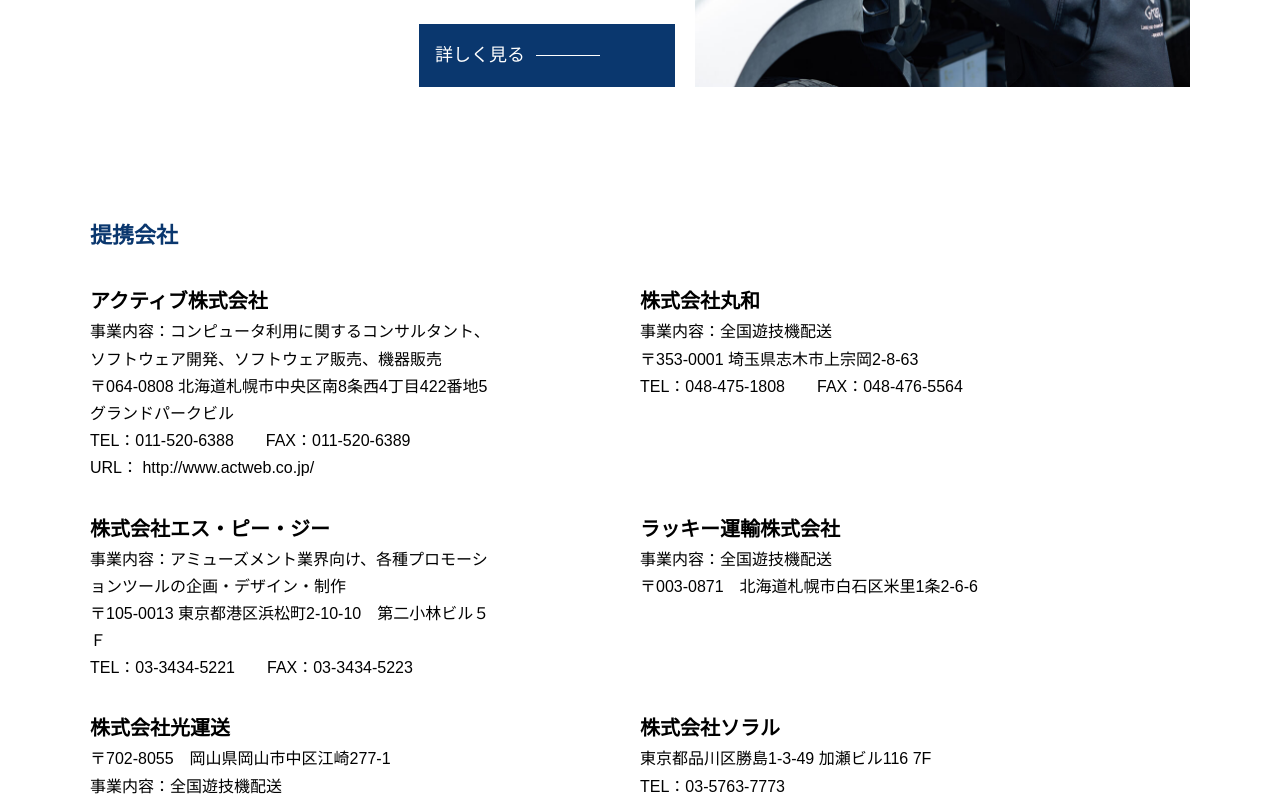
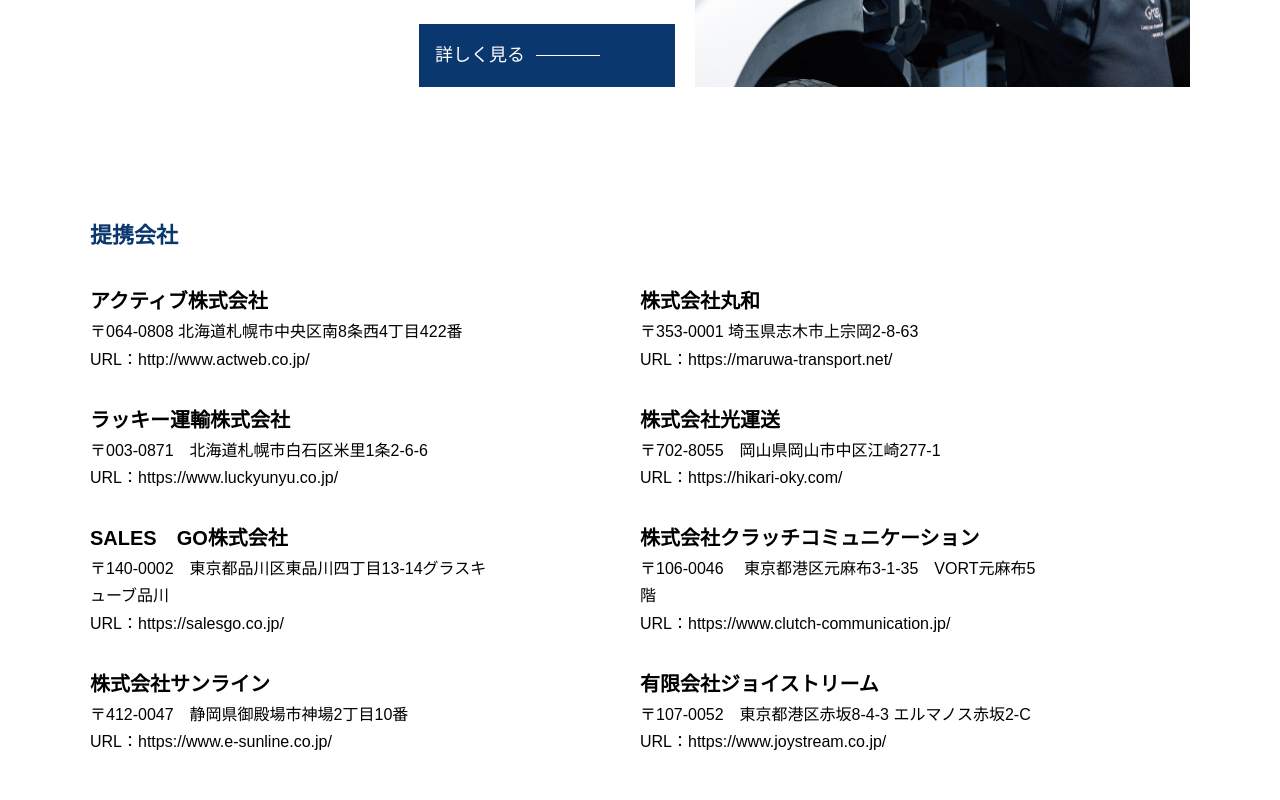
Before and after one commit to joystream20/sp-group, a Nuxt app: page /company in a window 1280 px wide. Shown: the part 4000-4800 px from the top of the page. Built offline with nearby package versions, Linux system fonts and the light colour scheme; what vue3-smooth-scroll would draw is missing.

Commit message:
loc-0828-1

```diff
--- a/src/pages/casestudies02.vue
+++ b/src/pages/casestudies02.vue
@@ -70,7 +70,7 @@
                     <div class="image">
                       <img src="@/assets/images/case/img_case2_1.png" width="660" alt="">
                     </div>
-                    <p class="txt">遠方への輸送でコスト増大<br>必要車両の確保が困難で輸送遅トラブルも…</p>
+                    <p class="txt">遠方への輸送でコスト増大<br>必要車両の確保が困難で輸送遅延トラブルも…</p>
                   </div>
                   <div class="block">
                     <p class="ttl _sp">すべての業務をSPグループに依頼</p>
--- a/src/pages/company/index.vue
+++ b/src/pages/company/index.vue
@@ -400,11 +400,7 @@
                         <dd>〒210-0869 神奈川県川崎市川崎区東扇島19-2 ロジポート東扇島C棟2階-Ｇ<br>
                         TEL：044-281-2415　　FAX：044-281-2416</dd>
                       </div>
-                      <div class="groupInnerList-item">
-                        <dt>埼玉営業所</dt>
-                        <dd>〒339-0073 埼玉県さいたま市岩槻区上野6−11−22<br>
-                        TEL：048-793-1181　　FAX：048-793-1182</dd>
-                      </div>
+
                     </dl>
                   </div>
                 </dd>
@@ -414,8 +410,7 @@
                   <img src="@/assets/images/page/img_company_sec3_list_ttl_03.png" height="52" alt="KOKO PLANNING">
                   <h3 class="name max-md:tw-block tw-font-semibold mac-md:tw-mt-4 md:tw-px-8">株式会社ココプランニング</h3>
                   <div class="tw-flex tw-items-center max-md:tw-mt-4 md:tw-flex-1">
-                    <span class="content tw-text-sm">東京都経営革新計画承認企業<br>
-                    事業内容：新台・中古台販売、遊技機設置</span>
+                    <span class="content tw-text-sm">事業内容：新台・中古台販売、遊技機設置</span>
                     <SvgAngleDown />
                   </div>
                 </dt>
@@ -468,16 +463,11 @@
                       </div>
                       <div class="groupInnerList-item">
                         <dt>本社所在地</dt>
-                        <dd>〒140-0012 東京都品川区勝島1-3-49　加瀬ビル116　7Ｆ<br>
-                        TEL：03-5763-7775　　FAX：03-5763-7771</dd>
-                      </div>
-                      <div class="groupInnerList-item">
-                        <dt>上野営業所</dt>
                         <dd>〒110-0015　東京都台東区東上野3-16-1　佐野ビル1F、2F<br>
                         TEL：03-3837-9555　　FAX：03-3837-9557</dd>
                       </div>
                       <div class="groupInnerList-item">
-                        <dt>福岡営業所（株式会社ソリッド内）</dt>
+                        <dt>福岡営業所</dt>
                         <dd>〒818-0041 福岡県筑紫野市上古賀4-16-3　オフィスパレア筑紫野ⅡA-1<br>
                         TEL：092-555-2720　　FAX：092-555-2721</dd>
                       </div>
@@ -519,7 +509,7 @@
                       </div>
                       <div class="groupInnerList-item">
                         <dt>主要取引銀行</dt>
-                        <dd>西日本シティ銀行　　二日市支店</dd>
+                        <dd>西日本シティ銀行・みずほ銀行</dd>
                       </div>
                       <div class="groupInnerList-item">
                         <dt>本社所在地</dt>
@@ -567,66 +557,57 @@
               <div class="tieupList-item tw-mb-12">
                 <dt class="tw-font-semibold tw-text-2xl">アクティブ株式会社</dt>
                 <dd>
-                  事業内容：コンピュータ利用に関するコンサルタント、ソフトウェア開発、ソフトウェア販売、機器販売<br>
-                  〒064-0808 北海道札幌市中央区南8条西4丁目422番地5　グランドパークビル<br>
-                  TEL：011-520-6388　　FAX：011-520-6389<br>
-                  URL： http://www.actweb.co.jp/
+                  〒064-0808 北海道札幌市中央区南8条西4丁目422番<br>
+                  URL：<a href="http://www.actweb.co.jp/" target="_blank">http://www.actweb.co.jp/</a>
                 </dd>
               </div>
               <div class="tieupList-item tw-mb-12">
                 <dt class="tw-font-semibold tw-text-2xl">株式会社丸和</dt>
                 <dd>
-                  事業内容：全国遊技機配送<br>
                   〒353-0001 埼玉県志木市上宗岡2-8-63<br>
-                  TEL：048-475-1808　　FAX：048-476-5564
-                </dd>
-              </div>
-              <div class="tieupList-item tw-mb-12">
-                <dt class="tw-font-semibold tw-text-2xl">株式会社エス・ピー・ジー</dt>
-                <dd>
-                  事業内容：アミューズメント業界向け、各種プロモーションツールの企画・デザイン・制作<br>
-                  〒105-0013 東京都港区浜松町2-10-10　第二小林ビル５Ｆ<br>
-                  TEL：03-3434-5221　　FAX：03-3434-5223
+                  URL：<a href="https://maruwa-transport.net/" target="_blank">https://maruwa-transport.net/</a>
                 </dd>
               </div>
               <div class="tieupList-item tw-mb-12">
                 <dt class="tw-font-semibold tw-text-2xl">ラッキー運輸株式会社</dt>
-                <dd>事業内容：全国遊技機配送<br>
-                  〒003-0871　北海道札幌市白石区米里1条2-6-6
+                <dd>〒003-0871　北海道札幌市白石区米里1条2-6-6<br>
+                  URL：<a href="https://www.luckyunyu.co.jp/" target="_blank">https://www.luckyunyu.co.jp/</a>
                 </dd>
               </div>
               <div class="tieupList-item tw-mb-12">
                 <dt class="tw-font-semibold tw-text-2xl">株式会社光運送</dt>
                 <dd>
                   〒702-8055　岡山県岡山市中区江崎277-1<br>
-                  事業内容：全国遊技機配送
-                </dd>
-              </div>
-              <div class="tieupList-item tw-mb-12">
-                <dt class="tw-font-semibold tw-text-2xl">株式会社ソラル</dt>
-                <dd>
-                  東京都品川区勝島1-3-49 加瀬ビル116 7F<br>
-                  TEL：03-5763-7773
+                  URL：<a href="https://hikari-oky.com/" target="_blank">https://hikari-oky.com/</a>
                 </dd>
               </div>
               <div class="tieupList-item tw-mb-12">
                 <dt class="tw-font-semibold tw-text-2xl">SALES　GO株式会社</dt>
                 <dd>
-                  〒140-0002　東京都品川区東品川四丁目13-14グラスキューブ品川
+                  〒140-0002　東京都品川区東品川四丁目13-14グラスキューブ品川<br>
+                  URL：<a href="https://salesgo.co.jp/" target="_blank">https://salesgo.co.jp/</a>
                 </dd>
               </div>
+
               <div class="tieupList-item tw-mb-12">
                 <dt class="tw-font-semibold tw-text-2xl">株式会社クラッチコミュニケーション</dt>
                 <dd>
-                  〒106-0046 東京都港区元麻布３丁目１?35VORT 5F<br>
-                  TEL：03-6435-2510
+                  〒106-0046 　東京都港区元麻布3-1-35　VORT元麻布5階<br>
+                  URL：<a href="https://www.clutch-communication.jp/" target="_blank">https://www.clutch-communication.jp/</a>
                 </dd>
               </div>
               <div class="tieupList-item tw-mb-12">
                 <dt class="tw-font-semibold tw-text-2xl">株式会社サンライン</dt>
                 <dd>
                   〒412-0047　静岡県御殿場市神場2丁目10番<br>
-                  TEL：0550-80-3288
+                  URL：<a href="https://www.e-sunline.co.jp/" target="_blank">https://www.e-sunline.co.jp/</a>
+                </dd>
+              </div>
+              <div class="tieupList-item tw-mb-12">
+                <dt class="tw-font-semibold tw-text-2xl">有限会社ジョイストリーム</dt>
+                <dd>
+                  〒107-0052　東京都港区赤坂8-4-3 エルマノス赤坂2-C<br>
+                  URL：<a href="https://www.joystream.co.jp/" target="_blank">https://www.joystream.co.jp/</a>
                 </dd>
               </div>
             </dl>
--- a/src/pages/index.vue
+++ b/src/pages/index.vue
@@ -491,7 +491,7 @@
                 <a href="tel:0357637770" class="tel tw-inline-block">
                   <span class="num u_ff3 tw-flex tw-items-center tw-text-6xl md:tw-text-10xl tw-leading-none tw-tracking-widest"><SvgPhone />03-5763-7770</span>
                 </a>
-                <p class="txt tw-text-right tw-text-xl">受付時間　平日10:00~19:00</p>
+                <p class="txt tw-text-right tw-text-xl">受付時間　平日10:00~17:00</p>
               </div>
             </div>
             <div class="mailContainer tw-text-center tw-mt-12 md:tw-mt-24">
```
Also changed, not shown: src/assets/images/case/img_case3_1.png, 1 other file (tests, documents, lock files or other folders).
